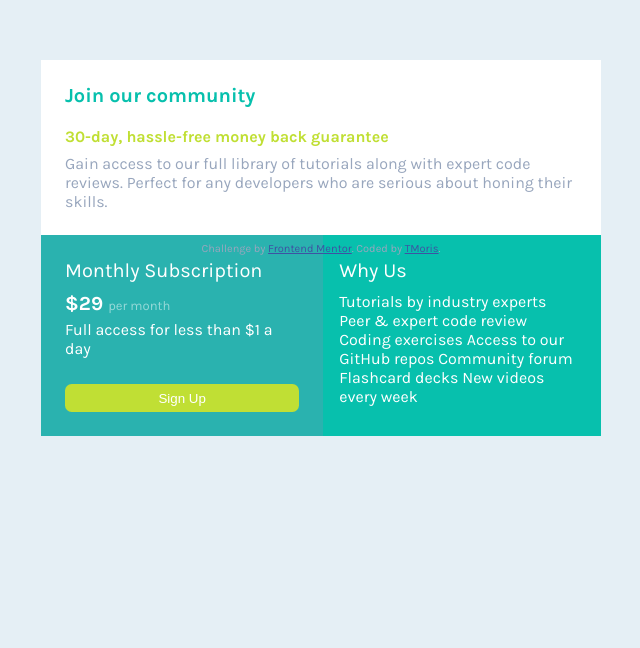
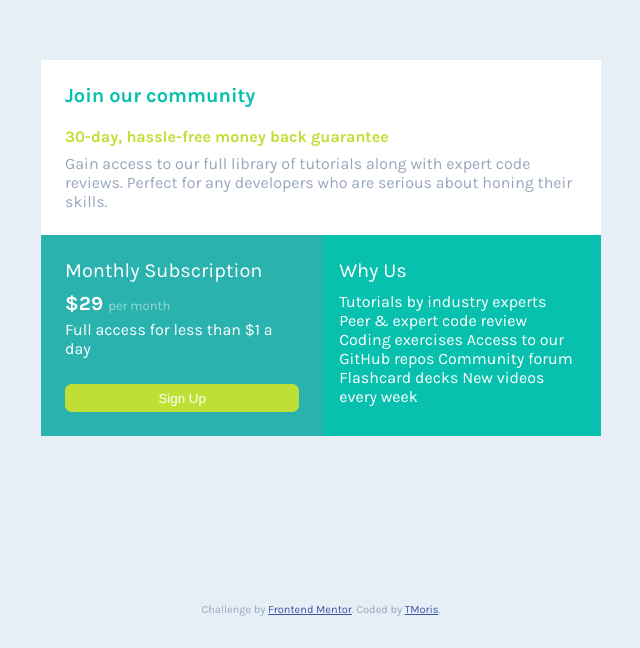
Before and after one commit to tmoris/single-price-grid-component-master, a plain HTML site: page index.html in a window 1280 px wide. Shown: the part 152-800 px from the top of the page, without its empty margins (319-959 px from the left). Drawn offline with Linux system fonts and the light colour scheme.

Commit message:
Update style.css

```diff
--- a/styles/style.css
+++ b/styles/style.css
@@ -124,6 +124,8 @@ text-transform: capitalize;
 }
 .footer {
   position: absolute;
+  bottom: 2em;
+
 }
     .attribution {
       font-size: 11px; text-align: center;
```
